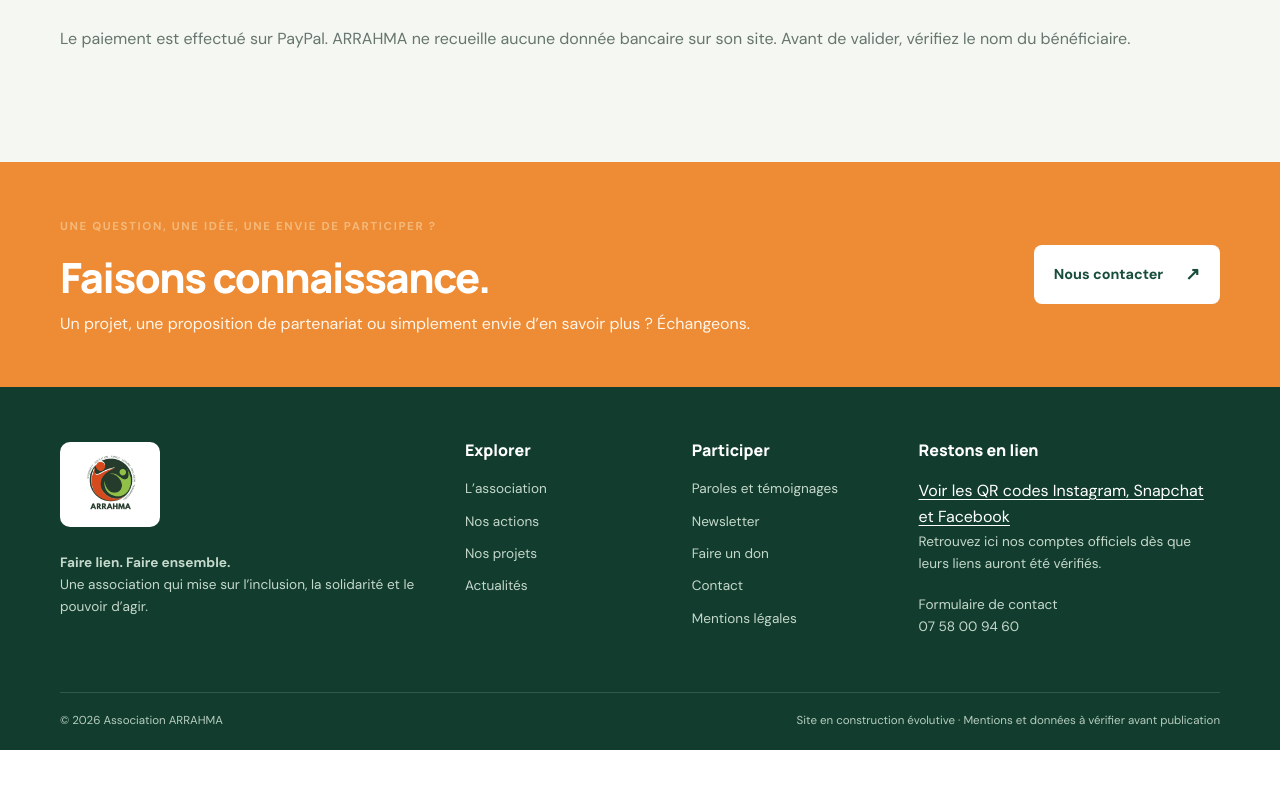
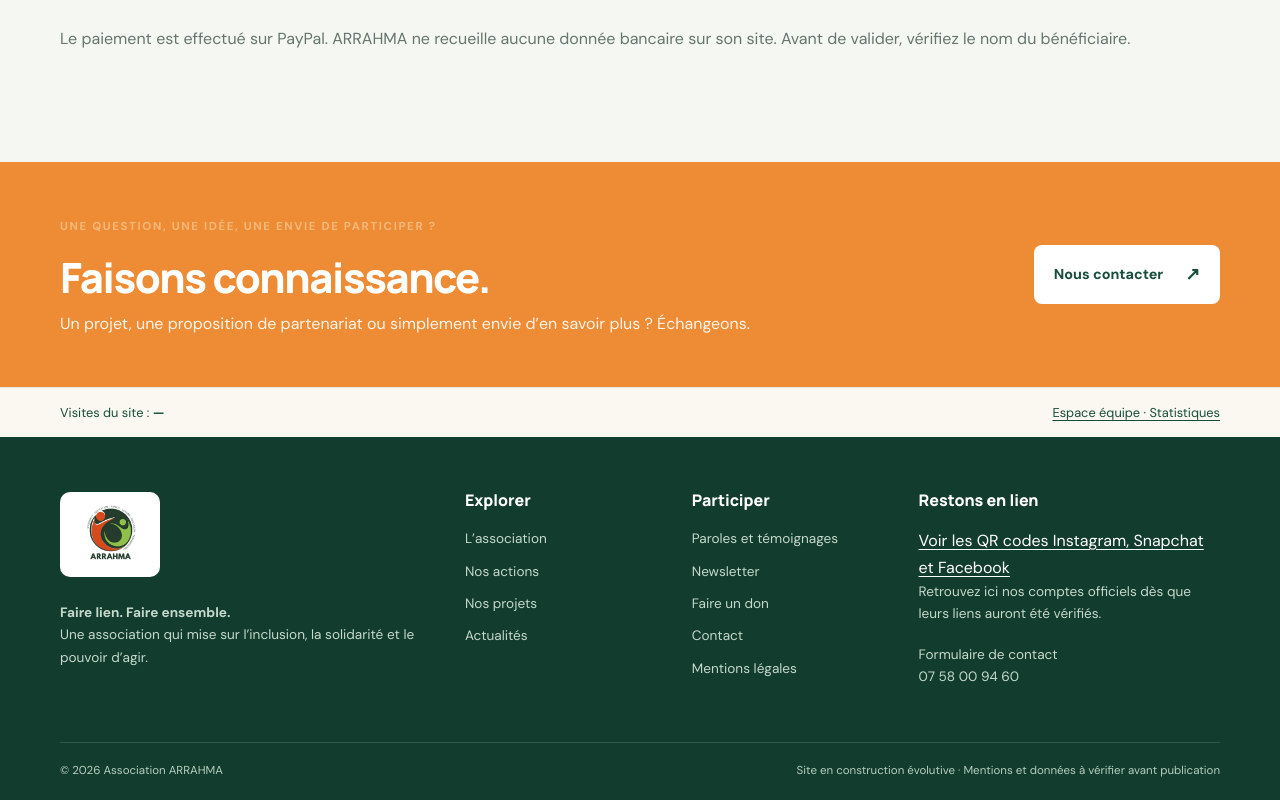
Before and after one commit to associationarrahma2025-oss/association-arrahma.github.io, a plain HTML site: page don.html in a window 1280 px wide. Shown: the part 1592-2392 px from the top of the page. Before the commit the page ends 2342 px from the top, so only its background shows below. Drawn offline with Linux system fonts and the light colour scheme.

Commit message:
Activer le compteur public et les statistiques privées
Connecte le compte associationarrahma.goatcounter.com. Ajoute le total public, un accès au tableau de bord authentifié, les événements de téléchargement des quatre fiches et le choix de désactivation du suivi. Préserve les contenus, les filtres et la navigation existants.

```diff
--- /dev/null
+++ b/analytics-config.json
@@ -0,0 +1,3 @@
+{
+  "site": "associationarrahma"
+}
--- /dev/null
+++ b/analytics.js
@@ -0,0 +1,162 @@
+/* ARRAHMA — compteur public et accès au tableau de bord privé GoatCounter.
+ * Aucune clé privée ne doit figurer dans ce fichier ou dans la configuration.
+ */
+(() => {
+  'use strict';
+  const moduleURL = document.currentScript.src;
+  const ready = document.readyState === 'loading'
+    ? new Promise(resolve => document.addEventListener('DOMContentLoaded', resolve, { once: true }))
+    : Promise.resolve();
+  const preferenceKey = 'arrahma-statistiques-desactivees';
+  let optedOut = false;
+  try { optedOut = localStorage.getItem(preferenceKey) === 'oui'; } catch (_) { /* Choix en mémoire si stockage bloqué. */ }
+  const privacySignal = navigator.doNotTrack === '1' || window.doNotTrack === '1' || navigator.globalPrivacyControl === true;
+  let configuration;
+  let providerReady = false;
+  const events = [];
+  const downloads = new Map([
+    ['diagnostic.webp', 'Diagnostic territorial participatif'],
+    ['projet.webp', 'Conduite de projet participative'],
+    ['accompagnement.webp', 'Accompagnement éducatif'],
+    ['evaluation.webp', 'Évaluation et amélioration continue']
+  ]);
+
+  function trackingAllowed() {
+    return !optedOut && !privacySignal;
+  }
+
+  function updateChoice() {
+    const button = document.getElementById('stats-optout');
+    const status = document.getElementById('stats-choice-status');
+    if (!button || !status) return;
+    button.textContent = optedOut ? 'Réactiver la mesure d’audience' : 'Désactiver la mesure d’audience';
+    button.disabled = privacySignal;
+    status.textContent = privacySignal
+      ? 'La mesure d’audience est désactivée par le réglage de confidentialité de votre navigateur.'
+      : optedOut ? 'La mesure d’audience est désactivée sur ce navigateur.' : 'La mesure d’audience est autorisée sur ce navigateur.';
+  }
+
+  function sendEvent(event) {
+    if (trackingAllowed() && providerReady && typeof window.goatcounter?.count === 'function') {
+      window.goatcounter.count(event);
+    }
+  }
+
+  function loadProvider(endpoint) {
+    // Les aperçus et l’espace équipe ne gonflent pas les statistiques du site.
+    const production = location.origin === 'https://associationarrahma2025-oss.github.io'
+      && location.pathname.startsWith('/association-arrahma.github.io/');
+    if (!production || !trackingAllowed() || location.pathname.endsWith('/statistiques.html')) return;
+    window.goatcounter = {
+      path: () => trackingAllowed() ? location.pathname : null,
+      // Aucun paramètre, fragment ou chemin de provenance potentiellement personnel.
+      referrer: document.referrer ? (() => { try { return new URL(document.referrer).origin; } catch (_) { return ''; } })() : '',
+      no_events: true,
+      // Réévalué aussi après une désactivation sur la page courante.
+      title: document.title
+    };
+    const script = document.createElement('script');
+    script.src = 'https://gc.zgo.at/count.js';
+    script.async = true;
+    script.setAttribute('data-goatcounter', endpoint + '/count');
+    script.addEventListener('load', () => {
+      providerReady = true;
+      if (trackingAllowed()) events.splice(0).forEach(sendEvent);
+      else events.length = 0;
+    }, { once: true });
+    script.addEventListener('error', () => { events.length = 0; }, { once: true });
+    document.head.appendChild(script);
+  }
+
+  async function showTotal(endpoint, value) {
+    if (!trackingAllowed()) {
+      value.title = 'Mesure d’audience désactivée sur ce navigateur';
+      return;
+    }
+    const controller = new AbortController();
+    const timeout = setTimeout(() => controller.abort(), 8000);
+    try {
+      const response = await fetch(endpoint + '/counter/TOTAL.json', {
+        credentials: 'omit', referrerPolicy: 'no-referrer', signal: controller.signal
+      });
+      if (!response.ok) throw new Error('Compteur indisponible');
+      const data = await response.json();
+      // Le service renvoie un nombre formaté ; ne jamais injecter du HTML.
+      if (typeof data.count !== 'string' || !/^[0-9][0-9\s,.\u00a0\u202f]*$/.test(data.count) || data.count.length > 32) {
+        throw new Error('Réponse inattendue');
+      }
+      if (trackingAllowed()) {
+        value.textContent = data.count;
+        value.title = 'Total depuis l’activation ; actualisation différée, jusqu’à quatre heures';
+      }
+    } catch (_) {
+      value.title = 'Compteur indisponible pour le moment';
+    } finally { clearTimeout(timeout); }
+  }
+
+  ready.then(async () => {
+    const bar = document.createElement('aside');
+    bar.className = 'site-statistics';
+    bar.setAttribute('aria-label', 'Fréquentation du site');
+    const inner = document.createElement('div');
+    inner.className = 'container';
+    const counter = document.createElement('span');
+    counter.append('Visites du site : ');
+    const value = document.createElement('strong');
+    value.textContent = '—';
+    value.title = 'Compteur en attente d’activation';
+    counter.appendChild(value);
+    const access = document.createElement('a');
+    access.href = 'statistiques.html';
+    access.textContent = 'Espace équipe · Statistiques';
+    inner.append(counter, access);
+    bar.appendChild(inner);
+    const footer = document.querySelector('.site-footer');
+    if (footer) footer.insertAdjacentElement('beforebegin', bar);
+    else document.body.appendChild(bar);
+
+    updateChoice();
+    document.getElementById('stats-optout')?.addEventListener('click', () => {
+      optedOut = !optedOut;
+      try { localStorage.setItem(preferenceKey, optedOut ? 'oui' : 'non'); } catch (_) { /* La page reste utilisable. */ }
+      events.length = 0;
+      updateChoice();
+      value.textContent = '—';
+      value.title = optedOut ? 'Mesure d’audience désactivée sur ce navigateur' : 'Compteur indisponible pour le moment';
+      if (configuration && trackingAllowed()) showTotal(configuration, value);
+    });
+
+    try {
+      const response = await fetch(new URL('analytics-config.json', moduleURL), { credentials: 'omit' });
+      if (!response.ok) return;
+      const config = await response.json();
+      // Le nom d’un compte public suffit : aucune clé API exposée au navigateur.
+      if (typeof config.site !== 'string' || !/^[a-z][a-z0-9-]{0,62}$/.test(config.site)) return;
+      configuration = 'https://' + config.site + '.goatcounter.com';
+    } catch (_) { return; }
+
+    const login = document.getElementById('stats-login');
+    if (login) {
+      login.href = configuration + '/';
+      login.rel = 'noopener noreferrer';
+      login.target = '_blank';
+      login.hidden = false;
+      const status = document.getElementById('stats-access-status');
+      if (status) status.textContent = 'La connexion et les droits d’accès sont gérés par GoatCounter. Seuls les comptes autorisés peuvent consulter les détails.';
+    }
+    document.addEventListener('click', event => {
+      const link = event.target.closest?.('a[download]');
+      if (!link || !trackingAllowed() || !configuration || location.pathname.endsWith('/statistiques.html')) return;
+      const target = new URL(link.href, location.href);
+      if (target.origin !== location.origin) return;
+      const filename = target.pathname.split('/').pop();
+      const title = downloads.get(filename);
+      if (!title) return;
+      const hit = { path: 'telechargement-' + filename.replace('.webp', ''), title: 'Téléchargement · ' + title, event: true, no_session: true };
+      if (providerReady) sendEvent(hit);
+      else if (events.length < 8) events.push(hit);
+    });
+    showTotal(configuration, value);
+    loadProvider(configuration);
+  });
+})();
--- a/script.js
+++ b/script.js
@@ -98,3 +98,11 @@ document.addEventListener('DOMContentLoaded', () => {
   buttons.forEach(button => button.setAttribute('aria-pressed', String((button.dataset.filter || 'all') === 'all')));
   applyFilters();
 });
+
+// Mesure d’audience : module commun, indépendant des filtres et du menu.
+(() => {
+  const script = document.createElement('script');
+  script.src = new URL('analytics.js', document.currentScript.src).href;
+  script.defer = true;
+  document.head.appendChild(script);
+})();
```
Also changed, not shown: mentions.html (+1 -1 lines), statistiques.html (added, +1 -0 lines), style.css, 1 other file.
